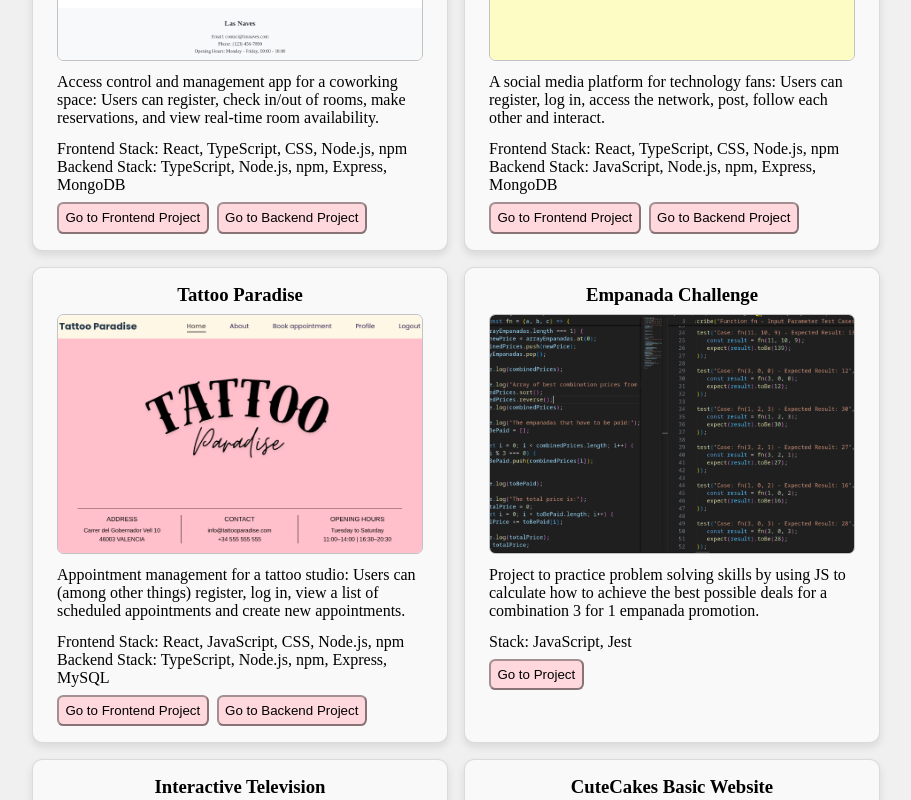
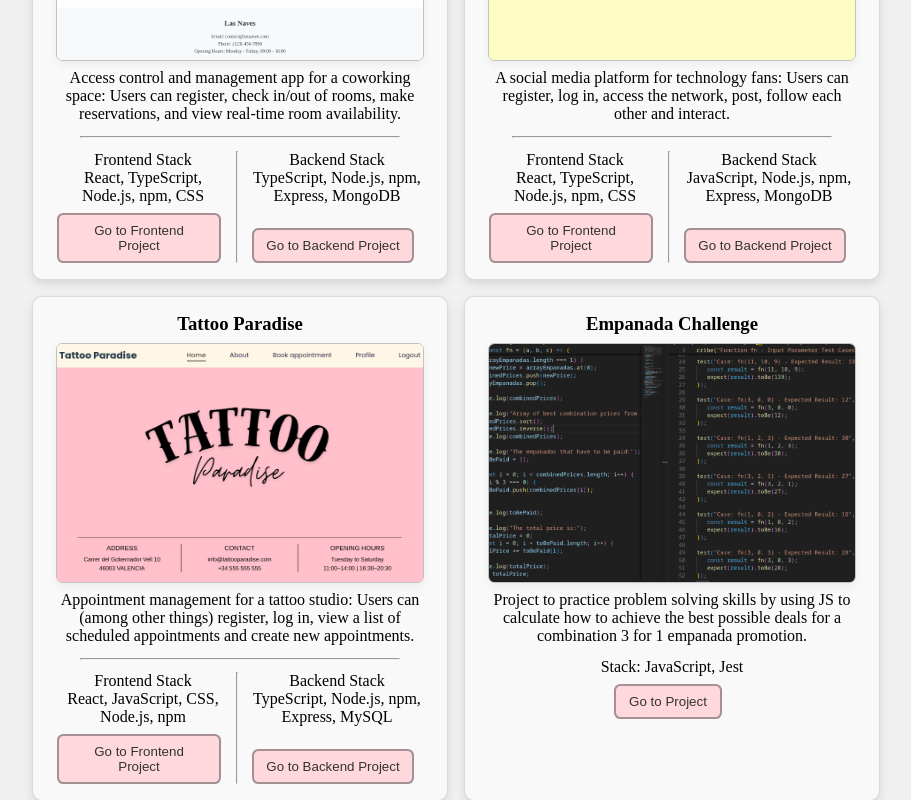
Before and after one commit to MandySpaan/Portfolio, a React (Vite) app: page / in a window 1280 px wide. Shown: the part 2340-3140 px from the top of the page, without its empty margins (184-1095 px from the left). Built offline with nearby package versions, Linux system fonts and the light colour scheme.

Commit message:
style: Projects section layout improvements

```diff
--- a/src/sections/Projects/Projects.css
+++ b/src/sections/Projects/Projects.css
@@ -4,6 +4,7 @@
     justify-content: center;
     align-items: center;
     width: 100%;
+    text-align: center;
 }
 
 .projects-content {
@@ -16,6 +17,18 @@
     p {
         text-align: center;
     }
+
+    .separator {
+        width: 20rem;
+        height: 1px;
+        background-color: rgb(122, 122, 122);
+        margin-bottom: 0.8rem;
+      }
+
+      .separator-vertical {
+        margin-left: 0.45rem;
+        margin-right: 0.8rem;
+      }
 }
 
 .project-tiles {
@@ -27,6 +40,9 @@
 }
 
 .project-tile {
+    display: flex;
+    flex-direction: column;
+    align-items: center;
     background-color: #f9f9f9;
     max-width: 100vw;
     padding: 1rem;
@@ -37,7 +53,6 @@
     border-color: #81818141;
     border-radius: 10px;
     box-shadow: 0 4px 8px rgba(0, 0, 0, 0.1);
-    transition: transform 0.3s ease, box-shadow 0.3s ease;
     width: 26rem;
 
     h3 {
@@ -45,7 +60,7 @@
     }
 
     img {
-        width: 100%;
+        width: 23rem;
         height: 15rem;
         object-fit: cover;
         border-radius: 0.4rem;
@@ -54,25 +69,58 @@
         border-color: rgba(61, 61, 61, 0.295);
         border-style: solid;
         border-width: 0.005rem;
+        box-shadow: 0 4px 8px rgba(0, 0, 0, 0.05);
     }
 
     .project-tile-text {
         margin-bottom: 0.8rem;
     }
 
+    .box-stack-buttons {
+        display: flex;
+    }
+
+    .stack-button {
+        display: flex;
+        flex-direction: column;
+        align-items: center;
+        justify-content: space-between;
+        text-align: center;
+    }
+
+    .stack {
+        max-width: 13rem;
+    }
+
     button {
         background-color: rgb(255, 216, 222);
-        padding: 0.4rem;
+        color: #333;
+        padding: 0.5rem 0.8rem;
         margin-top: 0.5rem;
         margin-right: 0.5rem;
         border-radius: 0.4rem;
-        border-color: rgba(61, 61, 61, 0.466);
+        border: 2px solid rgba(61, 61, 61, 0.466);
         cursor: pointer;
+        transition: background-color 0.3s;
+    }
+
+    button:hover {
+        background-color: rgb(255, 199, 209);
+        box-shadow: 0 4px 8px rgba(0, 0, 0, 0.1);
     }
 
     @media (max-width: 480px) {
     .line-break {
         display: none;
     }
+
+    img {
+        width: 100%;
+        height: auto;
+    }
+
+    .stack {
+        font-size: 0.8rem;
+    }
 }
 }
--- a/src/sections/Projects/Projects.jsx
+++ b/src/sections/Projects/Projects.jsx
@@ -32,10 +32,13 @@ const Projects = () => {
               register, check in/out of rooms, make reservations, and view
               real-time room availability.
             </div>
-            <div>
-              Frontend Stack: React, TypeScript, CSS, Node.js, npm
+            <hr className="separator" />
+            <div className="box-stack-buttons">
+              <div className="stack-button">
+                <div className="stack">
+                  Frontend Stack
                   <br />
-              Backend Stack: TypeScript, Node.js, npm, Express, MongoDB
+                  React, TypeScript, Node.js, npm, CSS
                 </div>
                 <a
                   href="https://github.com/MandySpaan/LasNaves_Frontend"
@@ -44,6 +47,13 @@ const Projects = () => {
                 >
                   <button>Go to Frontend Project</button>
                 </a>
+              </div>
+              <hr className="separator-vertical" />
+              <div className="stack-button">
+                <div className="stack">
+                  Backend Stack <br />
+                  TypeScript, Node.js, npm, Express, MongoDB
+                </div>
                 <a
                   href="https://github.com/MandySpaan/LasNaves_Backend"
                   target="_blank"
@@ -51,6 +61,8 @@ const Projects = () => {
                 >
                   <button>Go to Backend Project</button>
                 </a>
+              </div>
+            </div>
           </div>
           <div className="project-tile">
             <h3>GeekTok Social Media</h3>
@@ -62,10 +74,12 @@ const Projects = () => {
               A social media platform for technology fans: Users can register,
               log in, access the network, post, follow each other and interact.
             </div>
-            <div>
-              Frontend Stack: React, TypeScript, CSS, Node.js, npm
-              <br />
-              Backend Stack: JavaScript, Node.js, npm, Express, MongoDB
+            <hr className="separator" />
+            <div className="box-stack-buttons">
+              <div className="stack-button">
+                <div className="stack">
+                  Frontend Stack <br />
+                  React, TypeScript, Node.js, npm, CSS
                 </div>
                 <a
                   href="https://github.com/MandySpaan/SocialMedia_Frontend"
@@ -74,6 +88,14 @@ const Projects = () => {
                 >
                   <button>Go to Frontend Project</button>
                 </a>
+              </div>
+              <hr className="separator-vertical" />
+              <div className="stack-button">
+                <div className="stack">
+                  Backend Stack <br />
+                  JavaScript, Node.js, npm, Express, MongoDB
+                </div>
+
                 <a
                   href="https://github.com/MandySpaan/SocialMedia_Backend"
                   target="_blank"
@@ -81,6 +103,8 @@ const Projects = () => {
                 >
                   <button>Go to Backend Project</button>
                 </a>
+              </div>
+            </div>
           </div>
           <div className="project-tile">
             <h3>Tattoo Paradise</h3>
@@ -93,10 +117,12 @@ const Projects = () => {
               things) register, log in, view a list of scheduled appointments
               and create new appointments.
             </div>
-            <div>
-              Frontend Stack: React, JavaScript, CSS, Node.js, npm
-              <br />
-              Backend Stack: TypeScript, Node.js, npm, Express, MySQL
+            <hr className="separator" />
+            <div className="box-stack-buttons">
+              <div className="stack-button">
+                <div className="stack">
+                  Frontend Stack <br />
+                  React, JavaScript, CSS, Node.js, npm
                 </div>
                 <a
                   href="https://github.com/MandySpaan/TattooStudio_Frontend"
@@ -105,6 +131,14 @@ const Projects = () => {
                 >
                   <button>Go to Frontend Project</button>
                 </a>
+              </div>
+              <hr className="separator-vertical" />
+              <div className="stack-button">
+                <div className="stack">
+                  Backend Stack
+                  <br />
+                  TypeScript, Node.js, npm, Express, MySQL
+                </div>
                 <a
                   href="https://github.com/MandySpaan/TattooStudio_Backend"
                   target="_blank"
@@ -112,6 +146,8 @@ const Projects = () => {
                 >
                   <button>Go to Backend Project</button>
                 </a>
+              </div>
+            </div>
           </div>
           <div className="project-tile">
             <h3>Empanada Challenge</h3>
@@ -124,7 +160,7 @@ const Projects = () => {
               calculate how to achieve the best possible deals for a combination
               3 for 1 empanada promotion.
             </div>
-            <div>Stack: JavaScript, Jest</div>
+            <div className="stack">Stack: JavaScript, Jest</div>
             <a
               href="https://github.com/MandySpaan/Empanadas"
               target="_blank"
@@ -151,7 +187,7 @@ const Projects = () => {
               </a>{" "}
               to view the Interactive TV.
             </div>
-            <div>Stack: JavaScript, HTML, CSS</div>
+            <div className="stack">Stack: JavaScript, HTML, CSS</div>
             <a
               href="https://github.com/MandySpaan/InteractiveTV"
               target="_blank"
@@ -178,7 +214,7 @@ const Projects = () => {
               </a>{" "}
               to visit the CuteCake website.
             </div>
-            <div>Stack: HTML, CSS, Bootstrap</div>
+            <div className="stack">Stack: HTML, CSS, Bootstrap</div>
             <a
               href="https://github.com/MandySpaan/CuteCakes_BasicWebsite"
               target="_blank"
```
Lines whose indentation alone changed are shown as unchanged.
